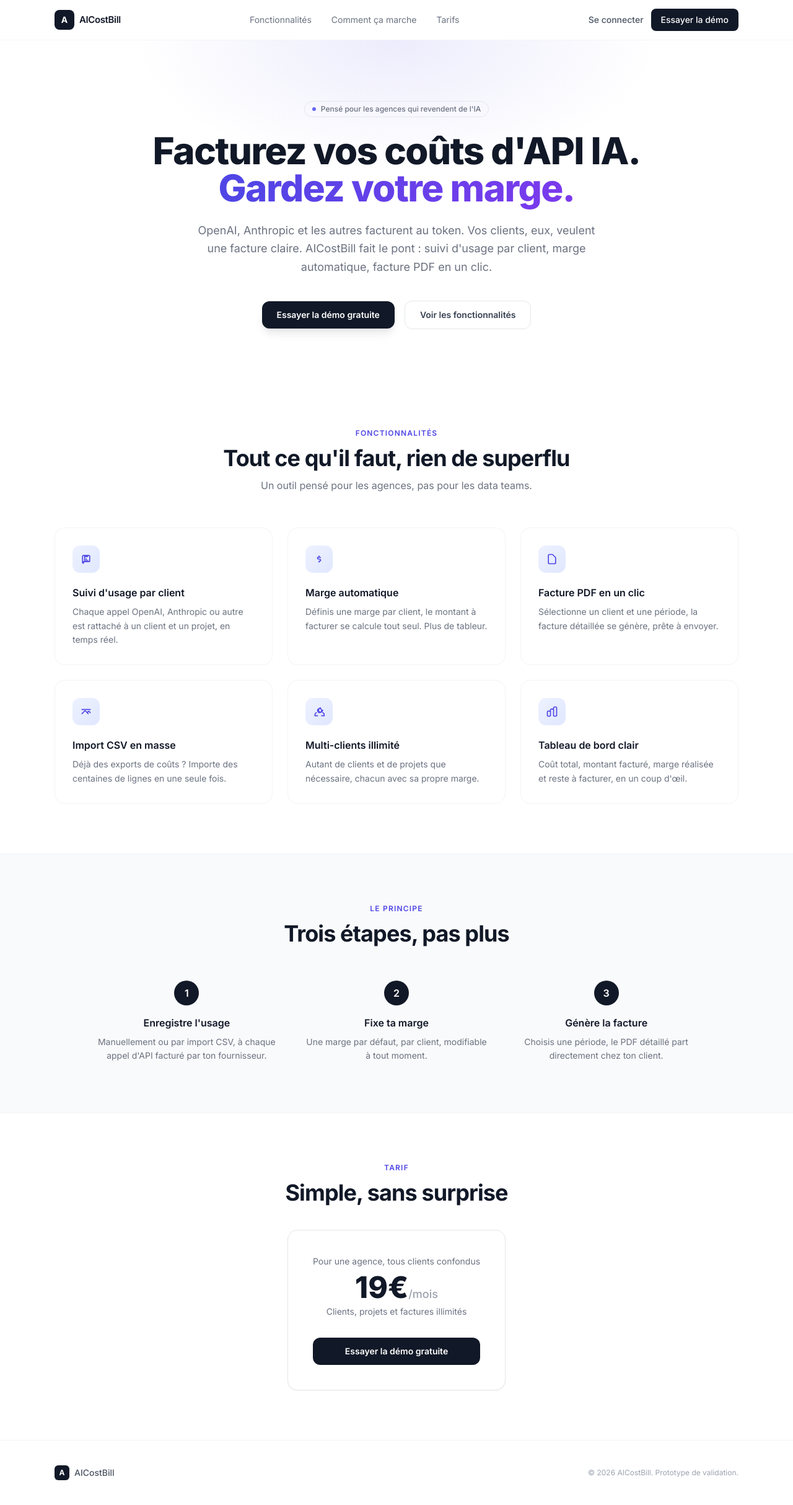
After one commit to sooladex/aicostbill, a Flask app: page / in a window 1280 px wide. The commit adds this page. Shown: the whole page at 62% size. Run offline with Flask 3, Linux system fonts and the light colour scheme; some libraries are stand-ins or nearby versions.

Commit message:
Add files via upload

```diff
--- a/templates/base.html
+++ b/templates/base.html
@@ -4,7 +4,13 @@
   <meta charset="utf-8">
   <meta name="viewport" content="width=device-width, initial-scale=1">
   <title>{% block title %}AICostBill{% endblock %}</title>
+  <link rel="preconnect" href="https://fonts.googleapis.com">
+  <link rel="preconnect" href="https://fonts.gstatic.com" crossorigin>
+  <link href="https://fonts.googleapis.com/css2?family=Inter:wght@400;500;600;700;800&display=swap" rel="stylesheet">
   <script src="https://cdn.tailwindcss.com"></script>
+  <style>
+    * { font-family: 'Inter', ui-sans-serif, system-ui, sans-serif; }
+  </style>
 </head>
 <body class="bg-gray-50 text-gray-900 min-h-screen">
 <div class="flex min-h-screen">
--- a/templates/base_auth.html
+++ b/templates/base_auth.html
@@ -4,7 +4,13 @@
   <meta charset="utf-8">
   <meta name="viewport" content="width=device-width, initial-scale=1">
   <title>{% block title %}AICostBill{% endblock %}</title>
+  <link rel="preconnect" href="https://fonts.googleapis.com">
+  <link rel="preconnect" href="https://fonts.gstatic.com" crossorigin>
+  <link href="https://fonts.googleapis.com/css2?family=Inter:wght@400;500;600;700;800&display=swap" rel="stylesheet">
   <script src="https://cdn.tailwindcss.com"></script>
+  <style>
+    * { font-family: 'Inter', ui-sans-serif, system-ui, sans-serif; }
+  </style>
 </head>
 <body class="bg-gray-50 text-gray-900 min-h-screen">
   <div class="min-h-screen flex items-center justify-center px-4">
--- /dev/null
+++ b/templates/landing.html
@@ -0,0 +1,226 @@
+<!doctype html>
+<html lang="fr">
+<head>
+  <meta charset="utf-8">
+  <meta name="viewport" content="width=device-width, initial-scale=1">
+  <title>AICostBill — Facturez vos coûts d'API IA, avec marge</title>
+  <link rel="preconnect" href="https://fonts.googleapis.com">
+  <link rel="preconnect" href="https://fonts.gstatic.com" crossorigin>
+  <link href="https://fonts.googleapis.com/css2?family=Inter:wght@400;500;600;700;800;900&display=swap" rel="stylesheet">
+  <script src="https://cdn.tailwindcss.com"></script>
+  <style>
+    * { font-family: 'Inter', ui-sans-serif, system-ui, sans-serif; }
+    .hero-glow {
+      background: radial-gradient(600px 300px at 50% 0%, rgba(79,70,229,0.10), rgba(79,70,229,0) 70%);
+    }
+    .card-premium {
+      transition: transform .25s ease, box-shadow .25s ease, border-color .25s ease;
+    }
+    .card-premium:hover {
+      transform: translateY(-4px);
+      box-shadow: 0 20px 40px -12px rgba(17,24,39,0.12);
+      border-color: rgba(79,70,229,0.25);
+    }
+    .icon-square {
+      background: linear-gradient(135deg, #eef2ff 0%, #e0e7ff 100%);
+    }
+    .btn-shine {
+      position: relative;
+      overflow: hidden;
+    }
+    .btn-shine::after {
+      content: "";
+      position: absolute;
+      top: 0; left: -75%;
+      width: 50%; height: 100%;
+      background: linear-gradient(120deg, rgba(255,255,255,0) 0%, rgba(255,255,255,0.35) 50%, rgba(255,255,255,0) 100%);
+      transform: skewX(-20deg);
+      transition: left .6s ease;
+    }
+    .btn-shine:hover::after { left: 130%; }
+  </style>
+</head>
+<body class="bg-white text-gray-900">
+
+  <!-- Nav -->
+  <header class="sticky top-0 z-30 bg-white/80 backdrop-blur-md border-b border-gray-100">
+    <div class="max-w-6xl mx-auto px-6 h-16 flex items-center justify-between">
+      <div class="flex items-center gap-2">
+        <div class="w-8 h-8 rounded-lg bg-gray-900 flex items-center justify-center">
+          <span class="text-white text-sm font-bold">A</span>
+        </div>
+        <span class="font-semibold text-[15px] tracking-tight">AICostBill</span>
+      </div>
+      <nav class="hidden md:flex items-center gap-8 text-sm text-gray-500">
+        <a href="#produits" class="hover:text-gray-900 transition-colors">Fonctionnalités</a>
+        <a href="#comment" class="hover:text-gray-900 transition-colors">Comment ça marche</a>
+        <a href="#tarif" class="hover:text-gray-900 transition-colors">Tarifs</a>
+      </nav>
+      <div class="flex items-center gap-3">
+        <a href="{{ url_for('login') }}" class="text-sm font-medium text-gray-600 hover:text-gray-900 transition-colors">Se connecter</a>
+        <a href="{{ url_for('login') }}"
+           class="btn-shine text-sm font-medium bg-gray-900 hover:bg-gray-800 text-white px-4 py-2 rounded-lg transition-colors">
+          Essayer la démo
+        </a>
+      </div>
+    </div>
+  </header>
+
+  <!-- Hero -->
+  <section class="hero-glow">
+    <div class="max-w-4xl mx-auto px-6 pt-24 pb-20 text-center">
+      <div class="inline-flex items-center gap-2 px-3 py-1 rounded-full border border-gray-200 text-xs font-medium text-gray-500 mb-6">
+        <span class="w-1.5 h-1.5 rounded-full bg-indigo-500"></span>
+        Pensé pour les agences qui revendent de l'IA
+      </div>
+      <h1 class="text-4xl sm:text-5xl md:text-6xl font-extrabold tracking-tight leading-[1.05] text-gray-900">
+        Facturez vos coûts d'API IA.<br class="hidden sm:block">
+        <span class="bg-clip-text text-transparent bg-gradient-to-r from-indigo-600 to-violet-600">Gardez votre marge.</span>
+      </h1>
+      <p class="mt-6 text-lg text-gray-500 max-w-2xl mx-auto leading-relaxed">
+        OpenAI, Anthropic et les autres facturent au token. Vos clients, eux, veulent une facture claire.
+        AICostBill fait le pont : suivi d'usage par client, marge automatique, facture PDF en un clic.
+      </p>
+      <div class="mt-10 flex items-center justify-center gap-4">
+        <a href="{{ url_for('login') }}"
+           class="btn-shine bg-gray-900 hover:bg-gray-800 text-white text-sm font-semibold px-6 py-3 rounded-xl transition-colors shadow-lg shadow-gray-900/10">
+          Essayer la démo gratuite
+        </a>
+        <a href="#produits"
+           class="text-sm font-semibold text-gray-700 hover:text-gray-900 px-6 py-3 rounded-xl border border-gray-200 hover:border-gray-300 transition-colors">
+          Voir les fonctionnalités
+        </a>
+      </div>
+    </div>
+  </section>
+
+  <!-- Grille produits -->
+  <section id="produits" class="max-w-6xl mx-auto px-6 py-20">
+    <div class="text-center mb-14">
+      <p class="text-xs font-semibold uppercase tracking-widest text-indigo-600 mb-3">Fonctionnalités</p>
+      <h2 class="text-3xl sm:text-4xl font-bold tracking-tight text-gray-900">Tout ce qu'il faut, rien de superflu</h2>
+      <p class="mt-3 text-gray-500 max-w-xl mx-auto">Un outil pensé pour les agences, pas pour les data teams.</p>
+    </div>
+
+    <div class="grid grid-cols-1 sm:grid-cols-2 lg:grid-cols-3 gap-6">
+
+      <div class="card-premium bg-white border border-gray-100 rounded-2xl p-7">
+        <div class="icon-square w-11 h-11 rounded-xl flex items-center justify-center mb-5">
+          <svg class="w-5 h-5 text-indigo-600" fill="none" viewBox="0 0 24 24" stroke="currentColor" stroke-width="2">
+            <path stroke-linecap="round" stroke-linejoin="round" d="M9 7h6m0 10v-3m-3 3v-6m-3 6v-9m-2 9h10a2 2 0 002-2V7a2 2 0 00-2-2H7a2 2 0 00-2 2v11a2 2 0 002 2z"/>
+          </svg>
+        </div>
+        <h3 class="font-semibold text-gray-900 mb-2">Suivi d'usage par client</h3>
+        <p class="text-sm text-gray-500 leading-relaxed">Chaque appel OpenAI, Anthropic ou autre est rattaché à un client et un projet, en temps réel.</p>
+      </div>
+
+      <div class="card-premium bg-white border border-gray-100 rounded-2xl p-7">
+        <div class="icon-square w-11 h-11 rounded-xl flex items-center justify-center mb-5">
+          <svg class="w-5 h-5 text-indigo-600" fill="none" viewBox="0 0 24 24" stroke="currentColor" stroke-width="2">
+            <path stroke-linecap="round" stroke-linejoin="round" d="M12 8c-1.657 0-3 .895-3 2s1.343 2 3 2 3 .895 3 2-1.343 2-3 2m0-8c1.11 0 2.08.402 2.599 1M12 8V6m0 10v2"/>
+          </svg>
+        </div>
+        <h3 class="font-semibold text-gray-900 mb-2">Marge automatique</h3>
+        <p class="text-sm text-gray-500 leading-relaxed">Définis une marge par client, le montant à facturer se calcule tout seul. Plus de tableur.</p>
+      </div>
+
+      <div class="card-premium bg-white border border-gray-100 rounded-2xl p-7">
+        <div class="icon-square w-11 h-11 rounded-xl flex items-center justify-center mb-5">
+          <svg class="w-5 h-5 text-indigo-600" fill="none" viewBox="0 0 24 24" stroke="currentColor" stroke-width="2">
+            <path stroke-linecap="round" stroke-linejoin="round" d="M7 21h10a2 2 0 002-2V9.414a1 1 0 00-.293-.707l-5.414-5.414A1 1 0 0012.586 3H7a2 2 0 00-2 2v14a2 2 0 002 2z"/>
+          </svg>
+        </div>
+        <h3 class="font-semibold text-gray-900 mb-2">Facture PDF en un clic</h3>
+        <p class="text-sm text-gray-500 leading-relaxed">Sélectionne un client et une période, la facture détaillée se génère, prête à envoyer.</p>
+      </div>
+
+      <div class="card-premium bg-white border border-gray-100 rounded-2xl p-7">
+        <div class="icon-square w-11 h-11 rounded-xl flex items-center justify-center mb-5">
+          <svg class="w-5 h-5 text-indigo-600" fill="none" viewBox="0 0 24 24" stroke="currentColor" stroke-width="2">
+            <path stroke-linecap="round" stroke-linejoin="round" d="M4 16l4.586-4.586a2 2 0 012.828 0L16 16m-2-2l1.586-1.586a2 2 0 012.828 0L20 14M4 8h16"/>
+          </svg>
+        </div>
+        <h3 class="font-semibold text-gray-900 mb-2">Import CSV en masse</h3>
+        <p class="text-sm text-gray-500 leading-relaxed">Déjà des exports de coûts ? Importe des centaines de lignes en une seule fois.</p>
+      </div>
+
+      <div class="card-premium bg-white border border-gray-100 rounded-2xl p-7">
+        <div class="icon-square w-11 h-11 rounded-xl flex items-center justify-center mb-5">
+          <svg class="w-5 h-5 text-indigo-600" fill="none" viewBox="0 0 24 24" stroke="currentColor" stroke-width="2">
+            <path stroke-linecap="round" stroke-linejoin="round" d="M17 20h5v-2a4 4 0 00-3-3.87M9 20H4v-2a4 4 0 013-3.87m6-8.13a4 4 0 11-4 4 4 4 0 014-4zm6 3a4 4 0 11-4-4"/>
+          </svg>
+        </div>
+        <h3 class="font-semibold text-gray-900 mb-2">Multi-clients illimité</h3>
+        <p class="text-sm text-gray-500 leading-relaxed">Autant de clients et de projets que nécessaire, chacun avec sa propre marge.</p>
+      </div>
+
+      <div class="card-premium bg-white border border-gray-100 rounded-2xl p-7">
+        <div class="icon-square w-11 h-11 rounded-xl flex items-center justify-center mb-5">
+          <svg class="w-5 h-5 text-indigo-600" fill="none" viewBox="0 0 24 24" stroke="currentColor" stroke-width="2">
+            <path stroke-linecap="round" stroke-linejoin="round" d="M9 19v-6a2 2 0 00-2-2H5a2 2 0 00-2 2v6a2 2 0 002 2h2a2 2 0 002-2zm0 0V9a2 2 0 012-2h2a2 2 0 012 2v10m0 0V5a2 2 0 012-2h2a2 2 0 012 2v14a2 2 0 01-2 2h-2a2 2 0 01-2-2z"/>
+          </svg>
+        </div>
+        <h3 class="font-semibold text-gray-900 mb-2">Tableau de bord clair</h3>
+        <p class="text-sm text-gray-500 leading-relaxed">Coût total, montant facturé, marge réalisée et reste à facturer, en un coup d'œil.</p>
+      </div>
+
+    </div>
+  </section>
+
+  <!-- Comment ça marche -->
+  <section id="comment" class="bg-gray-50 border-y border-gray-100">
+    <div class="max-w-5xl mx-auto px-6 py-20">
+      <div class="text-center mb-14">
+        <p class="text-xs font-semibold uppercase tracking-widest text-indigo-600 mb-3">Le principe</p>
+        <h2 class="text-3xl sm:text-4xl font-bold tracking-tight text-gray-900">Trois étapes, pas plus</h2>
+      </div>
+      <div class="grid grid-cols-1 md:grid-cols-3 gap-10">
+        <div class="text-center">
+          <div class="w-10 h-10 mx-auto rounded-full bg-gray-900 text-white flex items-center justify-center font-semibold mb-4">1</div>
+          <h3 class="font-semibold text-gray-900 mb-2">Enregistre l'usage</h3>
+          <p class="text-sm text-gray-500 leading-relaxed">Manuellement ou par import CSV, à chaque appel d'API facturé par ton fournisseur.</p>
+        </div>
+        <div class="text-center">
+          <div class="w-10 h-10 mx-auto rounded-full bg-gray-900 text-white flex items-center justify-center font-semibold mb-4">2</div>
+          <h3 class="font-semibold text-gray-900 mb-2">Fixe ta marge</h3>
+          <p class="text-sm text-gray-500 leading-relaxed">Une marge par défaut, par client, modifiable à tout moment.</p>
+        </div>
+        <div class="text-center">
+          <div class="w-10 h-10 mx-auto rounded-full bg-gray-900 text-white flex items-center justify-center font-semibold mb-4">3</div>
+          <h3 class="font-semibold text-gray-900 mb-2">Génère la facture</h3>
+          <p class="text-sm text-gray-500 leading-relaxed">Choisis une période, le PDF détaillé part directement chez ton client.</p>
+        </div>
+      </div>
+    </div>
+  </section>
+
+  <!-- Tarif -->
+  <section id="tarif" class="max-w-3xl mx-auto px-6 py-20 text-center">
+    <p class="text-xs font-semibold uppercase tracking-widest text-indigo-600 mb-3">Tarif</p>
+    <h2 class="text-3xl sm:text-4xl font-bold tracking-tight text-gray-900 mb-10">Simple, sans surprise</h2>
+    <div class="card-premium inline-block bg-white border border-gray-200 rounded-2xl p-10 shadow-sm">
+      <p class="text-sm text-gray-500 mb-2">Pour une agence, tous clients confondus</p>
+      <p class="text-5xl font-extrabold text-gray-900 mb-1">19€<span class="text-lg font-medium text-gray-400">/mois</span></p>
+      <p class="text-sm text-gray-500 mb-8">Clients, projets et factures illimités</p>
+      <a href="{{ url_for('login') }}"
+         class="btn-shine block bg-gray-900 hover:bg-gray-800 text-white text-sm font-semibold px-6 py-3 rounded-xl transition-colors">
+        Essayer la démo gratuite
+      </a>
+    </div>
+  </section>
+
+  <!-- Footer -->
+  <footer class="border-t border-gray-100">
+    <div class="max-w-6xl mx-auto px-6 py-10 flex flex-col sm:flex-row items-center justify-between gap-4">
+      <div class="flex items-center gap-2">
+        <div class="w-6 h-6 rounded-md bg-gray-900 flex items-center justify-center">
+          <span class="text-white text-xs font-bold">A</span>
+        </div>
+        <span class="text-sm font-medium text-gray-600">AICostBill</span>
+      </div>
+      <p class="text-xs text-gray-400">© 2026 AICostBill. Prototype de validation.</p>
+    </div>
+  </footer>
+
+</body>
+</html>
```
Also changed, not shown: templates/dashboard.html (+6 -6 lines).
